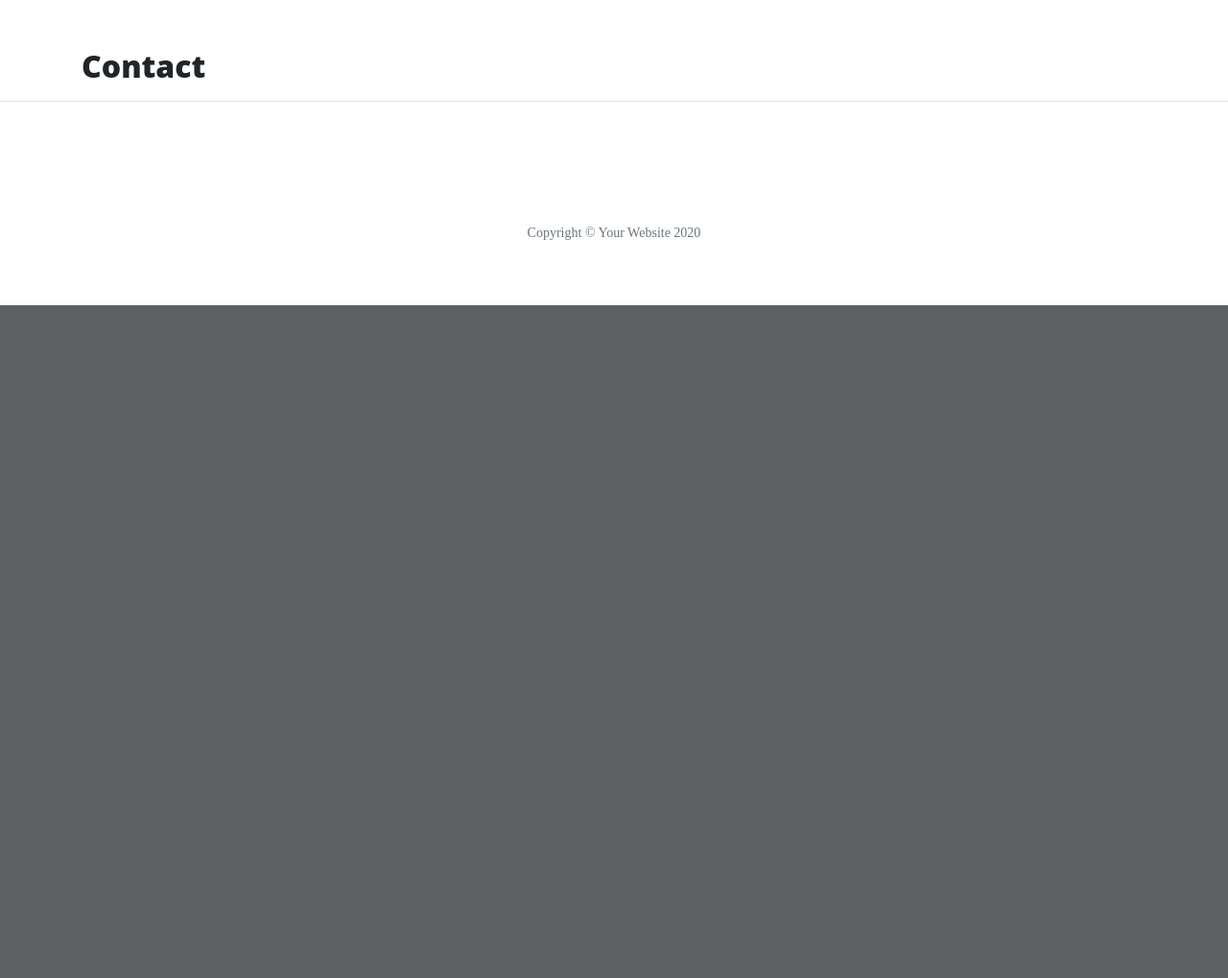
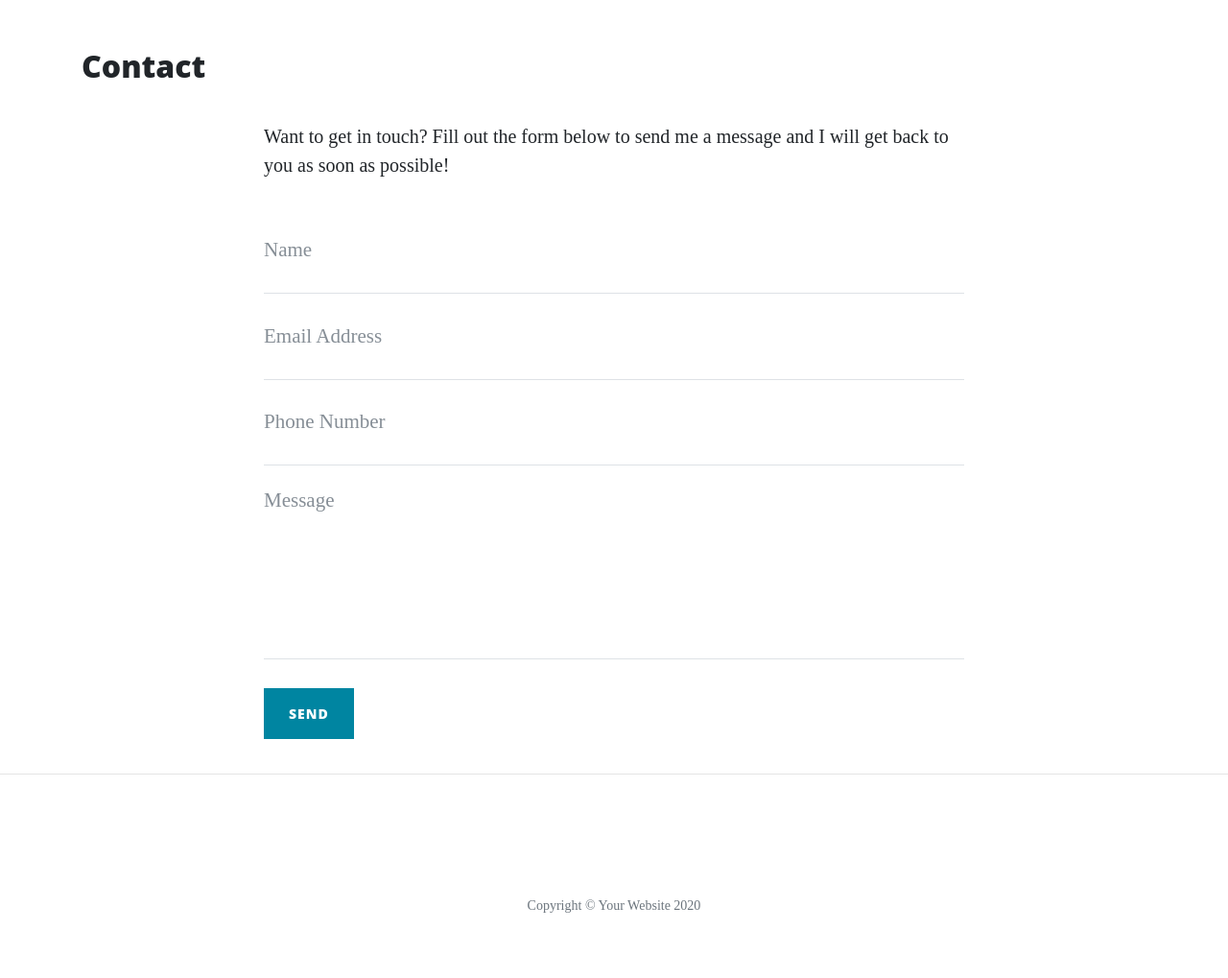
Before and after one commit to mkthewlis/thorin_and_company, a Flask app: page /contact in a window 1280 px wide. Shown: the part 628-1647 px from the top of the page at 96% size. Before the commit the page ends 946 px from the top, so only its background shows below. Run offline with Flask 2, Linux system fonts and the light colour scheme; some libraries are stand-ins or nearby versions.

Commit message:
Added further features based on the tutorial

```diff
--- a/run.py
+++ b/run.py
@@ -1,6 +1,6 @@
 import os
 import json
-from flask import Flask, render_template
+from flask import Flask, render_template, request
 
 app = Flask(__name__)
 
@@ -15,8 +15,22 @@ def about():
         data = json.load(json_data)
     return render_template("about.html", page_title="About", company=data)
 
-@app.route("/contact")
+@app.route("/about/<member_name>")
+def about_member(member_name):
+    member = {}
+
+    with open("data/company.json", "r") as json_data:
+        data = json.load(json_data)
+        for obj in data:
+            if obj["url"] == member_name:
+                member = obj
+    return render_template("member.html",member=member)
+
+@app.route("/contact", methods=["GET", "POST"])
 def contact():
+    if request.method == "POST":
+        print(request.form)
+
     return render_template("contact.html", page_title="Contact")
 
 @app.route("/careers")
--- a/templates/about.html
+++ b/templates/about.html
@@ -14,7 +14,7 @@
         {% if loop.index % 2 != 0 %}
 
         <div class="col-md-7">
-            <h3>{{ loop.index }} {{ member.name }}</h3>
+            <h3><a href="/about/{{ member.url }}">{{ loop.index }}. {{ member.name }}</a></h3>
             <p>
                 {{ member.description }}
             </p>
@@ -29,7 +29,7 @@
             <img class="featurette-image img-responsive" src="{{ member.image_source }}">
         </div>
         <div class="col-md-7">
-            <h3>{{ loop.index }} {{ member.name }}</h3>
+            <h3><a href="/about/{{ member.url }}">{{ loop.index }}. {{ member.name }}</a></h3>
             <p>
                 {{ member.description }}
             </p>
--- a/templates/contact.html
+++ b/templates/contact.html
@@ -1,4 +1,43 @@
 {% extends 'base.html' %}
 {% block content %}
 <h2>{{ page_title }}</h2>
+<div class="row">
+      <div class="col-lg-8 col-md-10 mx-auto">
+        <p>Want to get in touch? Fill out the form below to send me a message and I will get back to you as soon as possible!</p>
+        <form method="POST" name="sentMessage" id="contactForm" novalidate>
+          <div class="control-group">
+            <div class="form-group floating-label-form-group controls">
+              <label>Name</label>
+              <input type="text" class="form-control" placeholder="Name" name="name" id="name" required data-validation-required-message="Please enter your name.">
+              <p class="help-block text-danger"></p>
+            </div>
+          </div>
+          <div class="control-group">
+            <div class="form-group floating-label-form-group controls">
+              <label>Email Address</label>
+              <input type="email" class="form-control" placeholder="Email Address" name="email" id="email" required data-validation-required-message="Please enter your email address.">
+              <p class="help-block text-danger"></p>
+            </div>
+          </div>
+          <div class="control-group">
+            <div class="form-group col-xs-12 floating-label-form-group controls">
+              <label>Phone Number</label>
+              <input type="tel" class="form-control" placeholder="Phone Number" name="phone" id="phone" required data-validation-required-message="Please enter your phone number.">
+              <p class="help-block text-danger"></p>
+            </div>
+          </div>
+          <div class="control-group">
+            <div class="form-group floating-label-form-group controls">
+              <label>Message</label>
+              <textarea rows="5" class="form-control" placeholder="Message" name="message" id="message" required data-validation-required-message="Please enter a message."></textarea>
+              <p class="help-block text-danger"></p>
+            </div>
+          </div>
+          <br>
+          <div id="success"></div>
+          <button type="submit" class="btn btn-primary" id="sendMessageButton">Send</button>
+        </form>
+      </div>
+    </div>
+
 {% endblock %}
```
Also changed, not shown: data/company.json (+26 -13 lines), templates/member.html (added, +14 -0 lines).
